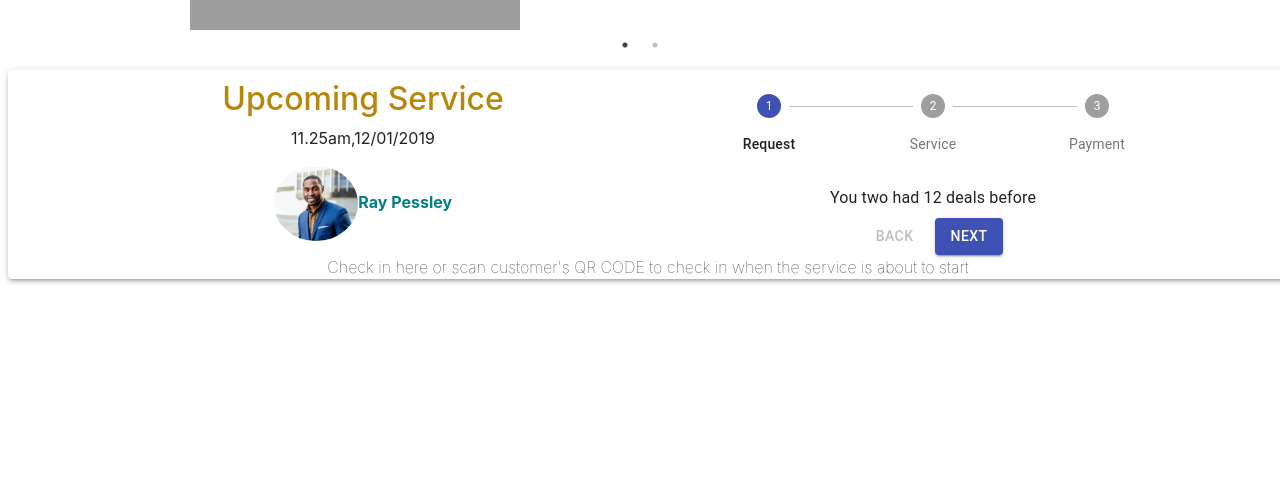
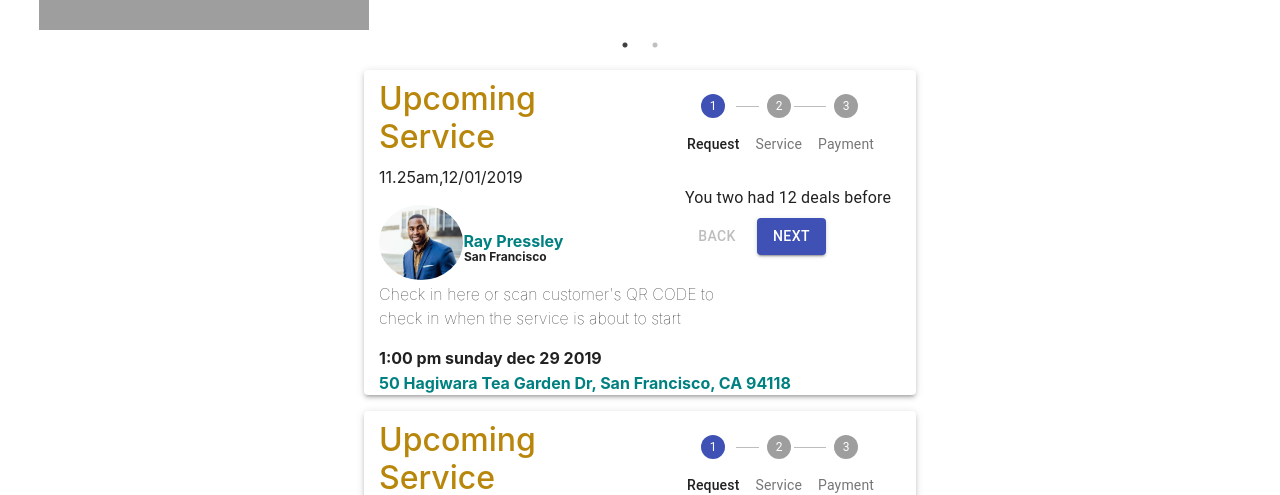
Before and after one commit to saifmav/webdura, a React (Create React App) app: page / in a window 1280 px wide. Shown: the part 312-807 px from the top of the page. Built offline with nearby package versions, Linux system fonts and the light colour scheme; grey boxes are pictures that could not be loaded.

Commit message:
Made changes in stepper,card

```diff
--- a/src/App.css
+++ b/src/App.css
@@ -1,7 +1,3 @@
-.App {
-  text-align: center;
-}
-
 .App-logo {
   height: 40vmin;
   pointer-events: none;
--- a/src/Component/Card.js
+++ b/src/Component/Card.js
@@ -3,6 +3,7 @@ import { makeStyles } from "@material-ui/core/styles";
 import Paper from "@material-ui/core/Paper";
 import Steps from "./Steps";
 import person from "../Images/person.jpeg";
+import Container from '@material-ui/core/Container';
 
 const useStyles = makeStyles((theme) => ({
   root: {
@@ -16,24 +17,19 @@ const useStyles = makeStyles((theme) => ({
 
 export default function Card(props) {
   const classes = useStyles();
-  const renderCard=props.data.map(data=>{
-    return(
+  const renderCard = props.data.map((data) => {
+    return (
       <>
-      {console.log("Hey",data.fields.name)}
-      <span style={{fontWeight:"bolder",color:"teal"}}>{data.fields.name}</span>
-      </>
-    )
-  })
-
-  return (
-    <div className={classes.root}>
+        {console.log("Hey", data.fields.name)}
         <Paper elevation={3}>
           <div className="container">
             <div className="row ">
               <div className="col-12 col-md ">
                 <div className="row">
                   <div className="col-sm-6">
-                  <h2 style={{ color: "darkgoldenrod",marginTop:"10px"}}>Upcoming Service</h2>
+                    <h2 style={{ color: "darkgoldenrod", marginTop: "10px" }}>
+                      {data.fields.status[1]}
+                    </h2>
                     <p>11.25am,12/01/2019</p>
                     <img
                       src={person}
@@ -42,21 +38,46 @@ export default function Card(props) {
                         borderRadius: "50%",
                         height: "75px",
                       }}
-                  /><span style={{fontWeight:"bolder",color:"teal"}}>Ray Pessley</span>
+                    />
+                    <span style={{ fontWeight: "bolder", color: "teal" }}>
+                      {data.fields.name}
+                    </span>
+                    <p
+                      style={{
+                        fontWeight: "bolder",
+                        marginLeft: "85px",
+                        marginTop: "-32px",
+                        fontSize: "12px",
+                      }}
+                    >
+                      {data.fields.location}
+                    </p>
                   </div>
                   <div className="col-sm-6">
-                  <Steps />
+                    <Steps status={data.fields.status}/>
                   </div>
                 </div>
               </div>
             </div>
-          <div className="row">
-              <div className="col-sm-12">
-                  <span style={{fontWeight:"lighter",width:"382px",textAlign:"justify"}}>Check in here or scan customer's QR CODE to check in when the service is about to start</span>
-              </div>
+            <div>
+              <p
+                style={{
+                  fontWeight: "lighter",
+                  width: "382px"
+                }}
+              >
+                Check in here or scan customer's QR CODE to check in when the
+                service is about to start
+              </p>
+
+              <p style={{fontWeight:"bold"}}>{data.fields.scheduled_at}</p>
+              <p style={{color:"teal",fontWeight:"bold",marginTop:"-15px"}}>{data.fields.address}</p>
             </div>
           </div>
         </Paper>
-    </div>
+      </>
     );
+  });
+
+  return <Container maxWidth="sm">{renderCard}</Container>;
 }
--- a/src/Component/Steps.js
+++ b/src/Component/Steps.js
@@ -72,7 +72,7 @@ export default function Steps() {
             <Button onClick={handleReset}>Reset</Button>
           </div>
         ) : (
-          <div>
+          <div style={{marginLeft:"30px"}}>
             <Typography className={classes.instructions}>
             {getStepContent(activeStep)}
             </Typography>
```
Lines whose indentation alone changed are shown as unchanged.
